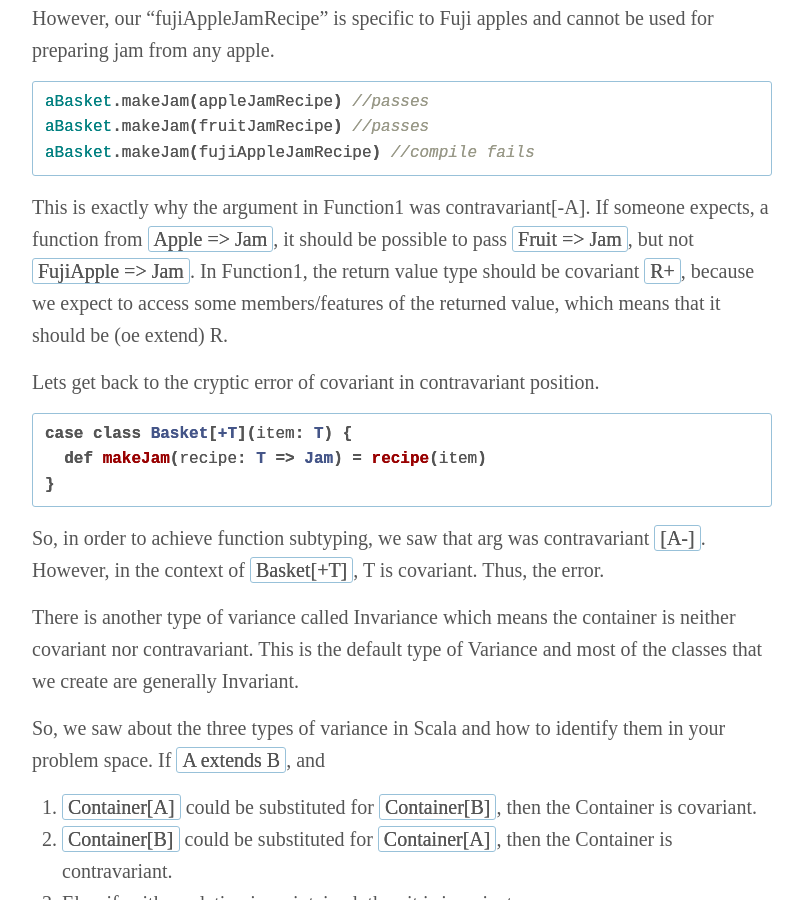
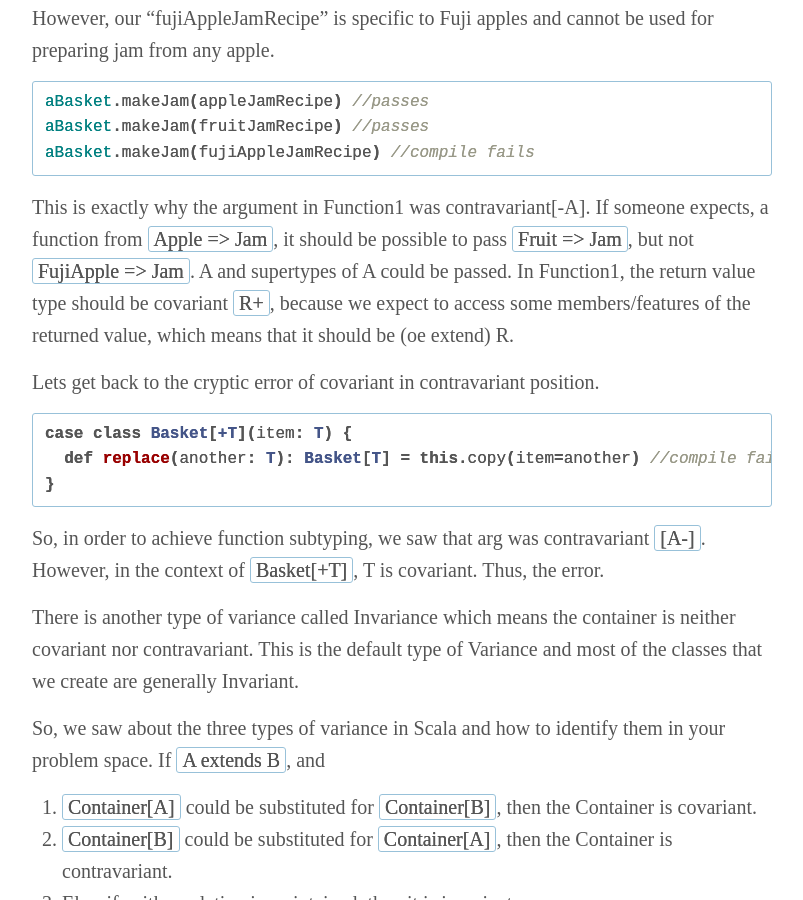
Before and after one commit to ashwanthkumar/lakshmirajagopalan.github.io, a Jekyll site: the page built from _posts/2016-12-29-variance-in-scala.md, in a window 1280 px wide and 900 px high, scrolled down 3042 px. Shown: the whole window, without its empty margins (238-1041 px from the left). Built offline with Jekyll 4.4.1, drawn with Linux system fonts in a browser that asks for light colours; some web fonts are replaced; comment, search, counter and statistics services are not loaded.

Commit message:
Fixing few mistakes

```diff
--- a/_config.yml
+++ b/_config.yml
@@ -10,7 +10,7 @@ title: "My dedicated attempts at blogging"
 title-font-size: '0.1em' # a provision to adjust the size of your title. If it is too long then do resize to a smaller value. By default it will be 4em.
 
 email: lakshmi.srajagopalan@gmail.com
-description: My blog
+description: "Simple Scala"
 baseurl: "" # the subpath of your site, e.g. /blog
 url: "http://lakshmirajagopalan.github.io" # the base hostname & protocol for your site
 
--- a/_posts/2016-12-29-variance-in-scala.md
+++ b/_posts/2016-12-29-variance-in-scala.md
@@ -112,13 +112,13 @@ aBasket.makeJam(fruitJamRecipe) //passes
 aBasket.makeJam(fujiAppleJamRecipe) //compile fails
 {% endhighlight %}
 
-This is exactly why the argument in Function1 was contravariant[-A]. If someone expects, a function from `Apple => Jam`, it should be possible to pass `Fruit => Jam`, but not `FujiApple => Jam`.
+This is exactly why the argument in Function1 was contravariant[-A]. If someone expects, a function from `Apple => Jam`, it should be possible to pass `Fruit => Jam`, but not `FujiApple => Jam`. A and supertypes of A could be passed.
 In Function1, the return value type should be covariant `R+`, because we expect to access some members/features of the returned value, which means that it should be (oe extend) R.
 
 Lets get back to the cryptic error of covariant in contravariant position.
 {% highlight scala %}
 case class Basket[+T](item: T) {
-  def makeJam(recipe: T => Jam) = recipe(item)
+  def replace(another: T): Basket[T] = this.copy(item=another) //compile fails
 }
 {% endhighlight %}
 So, in order to achieve function subtyping, we saw that arg was contravariant `[A-]`.
```
